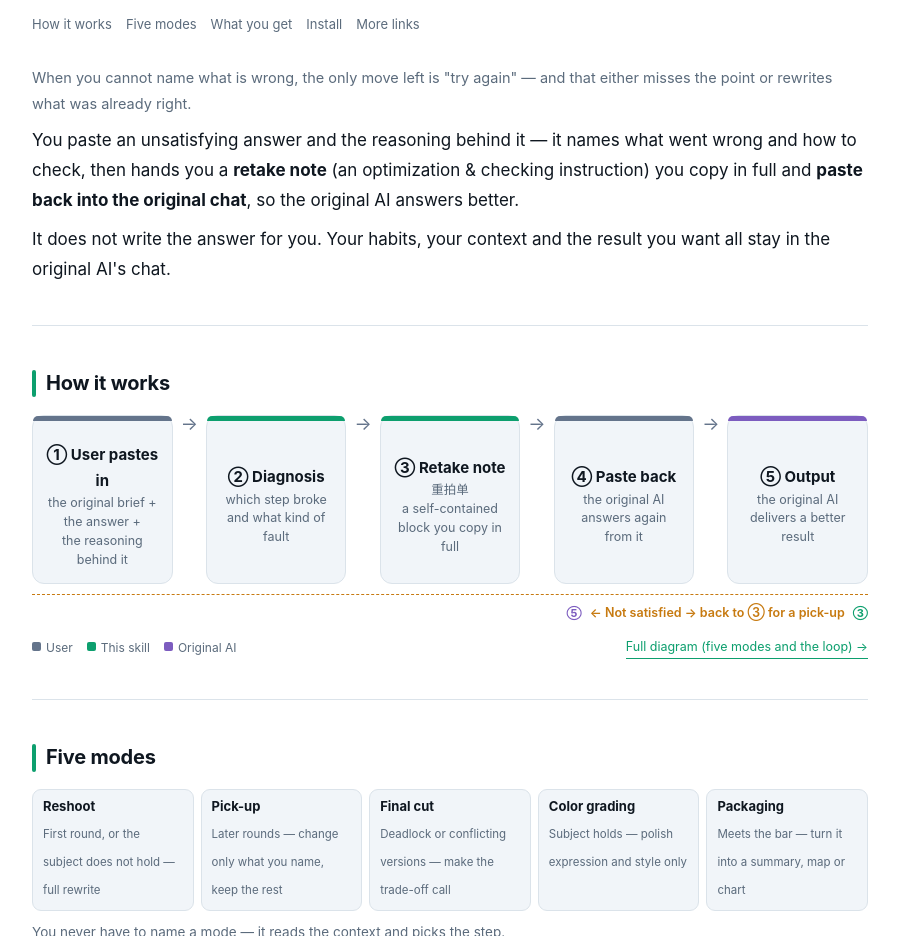
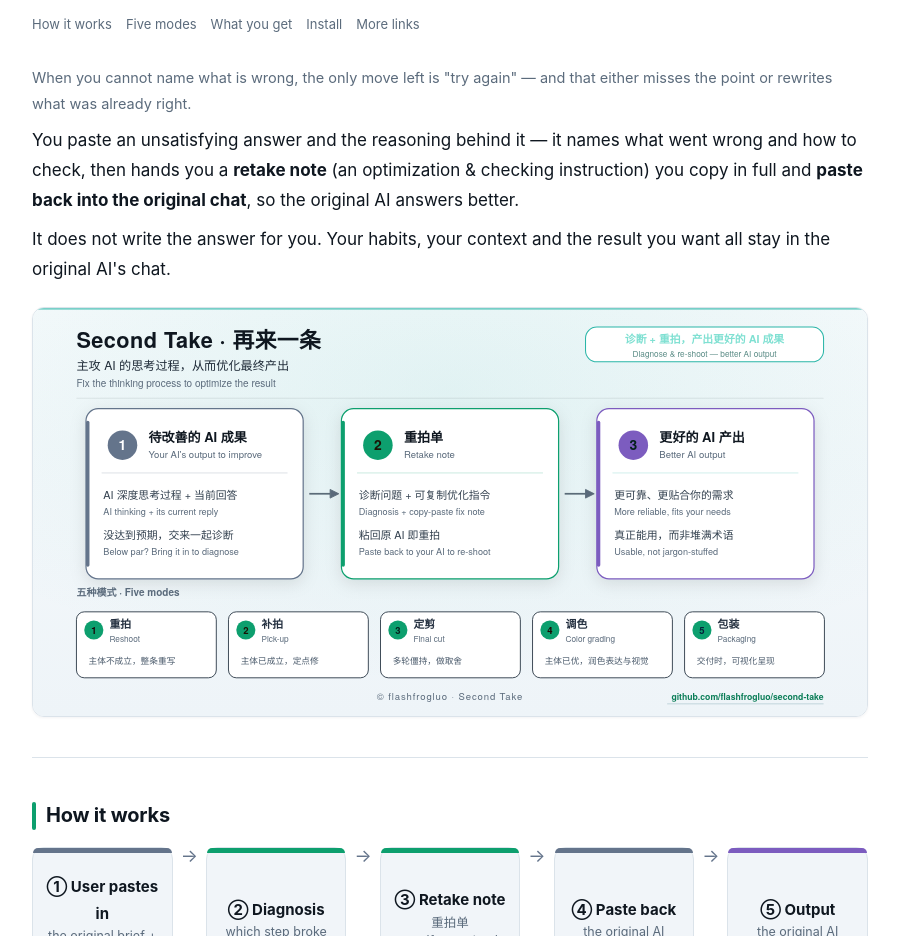
Before and after one commit to flashfrogluo/second-take, a plain HTML site: page docs/index-en.html in a window 1280 px wide. Shown: the part 164-1100 px from the top of the page, without its empty margins (190-1089 px from the left). Drawn offline with Linux system fonts and the light colour scheme.

Commit message:
docs: 主视觉接入推广页并支持深浅主题（含手动切换），移除 CoT 术语

```diff
--- a/docs/index-en.html
+++ b/docs/index-en.html
@@ -121,6 +121,17 @@
   .extra{margin:8px 0 0;padding-left:20px;color:var(--muted);font-size:13.5px;line-height:1.65}
   .extra li{margin:5px 0}
   .extra strong{color:var(--ink)}
+  .hero{margin:22px 0 0}
+  /* 主视觉：按页面主题切换（含手动按钮），不只跟随系统 */
+  .hero img{display:block;width:100%;height:auto;border-radius:12px;
+    border:1px solid var(--line);box-shadow:0 1px 3px rgba(15,23,32,.05)}
+  .hero .hero-light{display:none}
+  @media (prefers-color-scheme: light){
+    :root:not([data-theme="dark"]) .hero .hero-dark{display:none}
+    :root:not([data-theme="dark"]) .hero .hero-light{display:block}
+  }
+  :root[data-theme="light"] .hero .hero-dark{display:none}
+  :root[data-theme="light"] .hero .hero-light{display:block}
   .install{background:var(--soft);border:1px solid var(--line);border-radius:14px;padding:16px 18px;
     box-shadow:0 1px 2px rgba(15,23,32,.04)}
   .cmd{display:flex;align-items:center;gap:12px;flex-wrap:wrap}
@@ -236,6 +247,11 @@
     <p>You paste an unsatisfying answer and the reasoning behind it — it names what went wrong and how to check, then hands you a <strong>retake note</strong> (an optimization &amp; checking instruction) you copy in full and <strong>paste back into the original chat</strong>, so the original AI answers better.</p>
     <p>It does not write the answer for you. Your habits, your context and the result you want all stay in the original AI's chat.</p>
   </div>
+
+  <figure class="hero">
+    <img class="hero-dark" src="assets/hero-dark.svg" alt="Second Take visual: your AI output to improve → retake note → better AI output" width="960" height="470"/>
+    <img class="hero-light" src="assets/hero-light.svg" alt="Second Take visual: your AI output to improve → retake note → better AI output" width="960" height="470"/>
+  </figure>
 
   <hr/>
 
```
